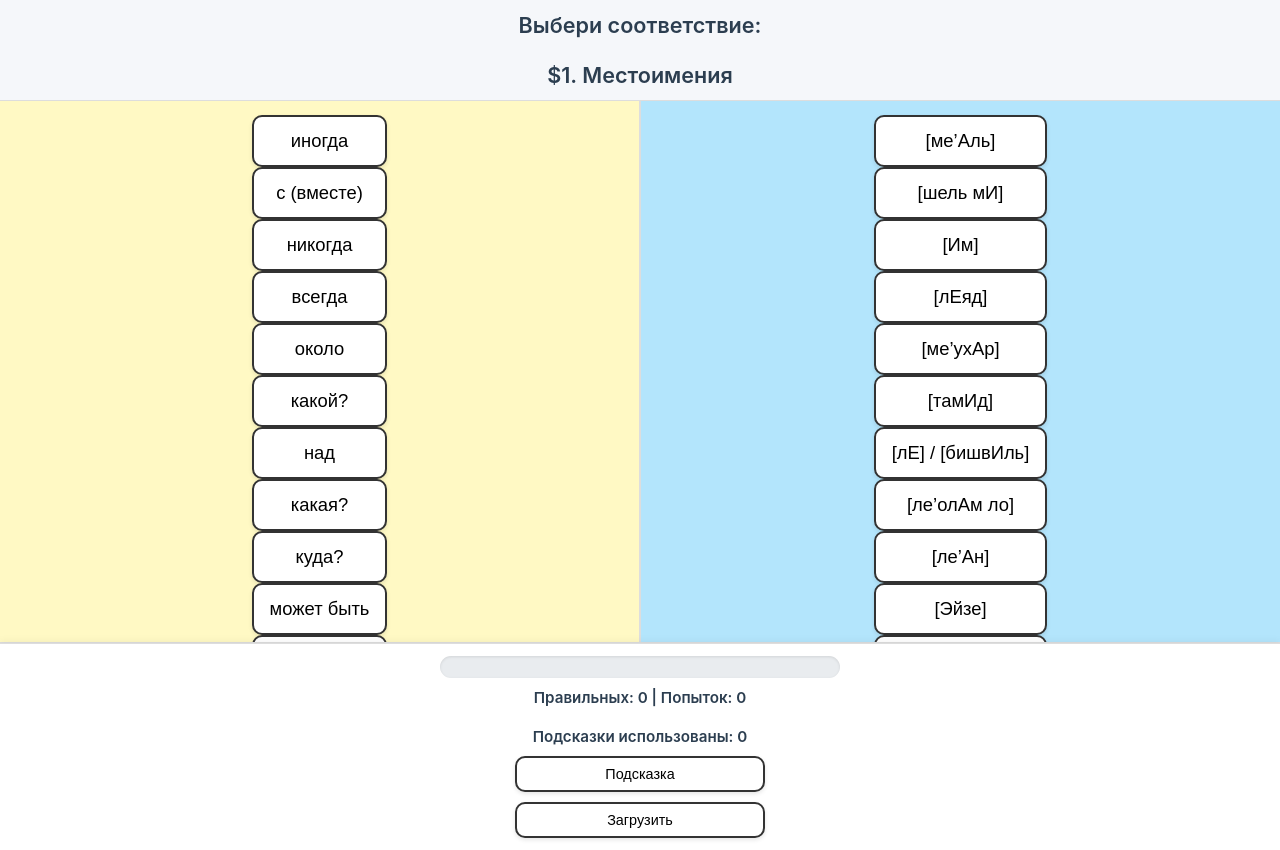
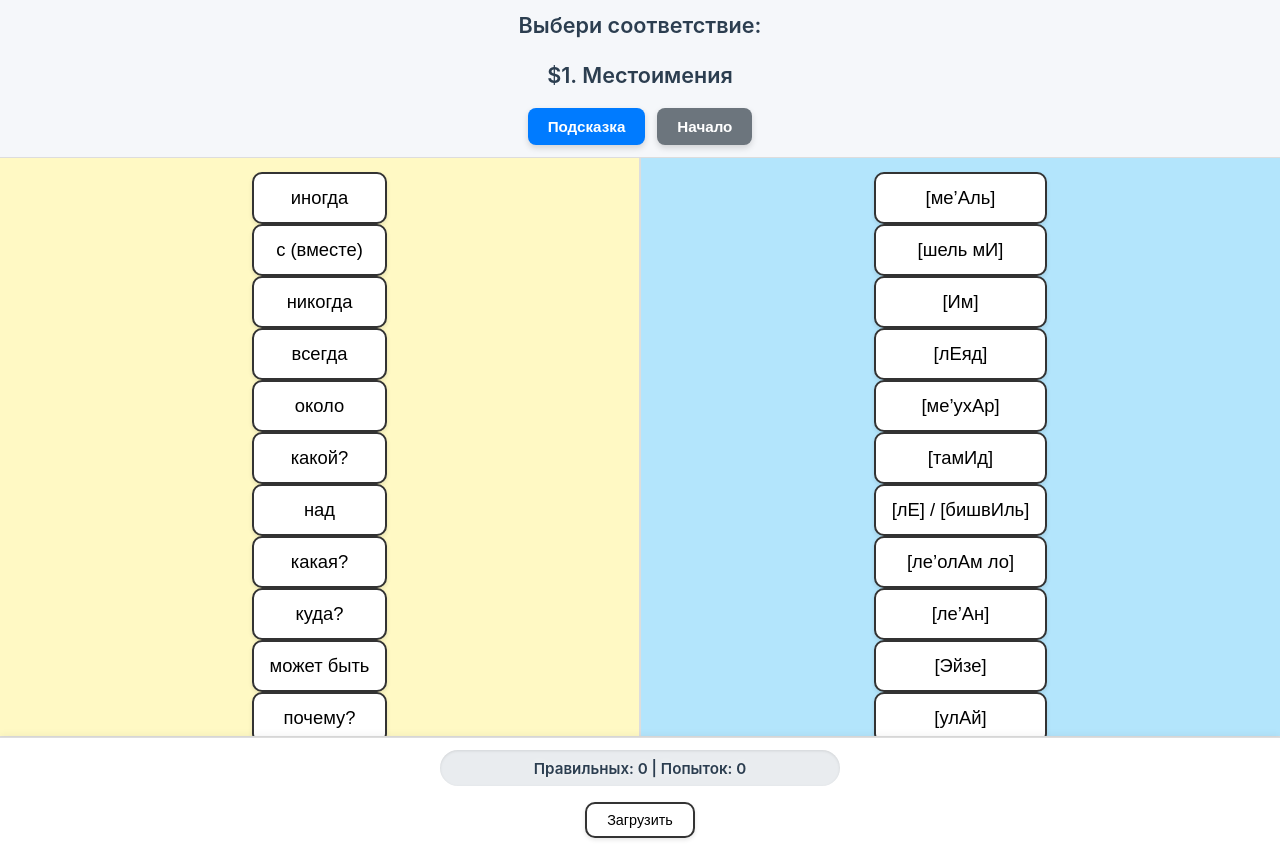
Before and after one commit to ayoda/ivrit, a plain HTML site: page index.html in a window 1280 px wide. Both pictures are taken after a click on the button "1.Местоимения". Drawn offline with Linux system fonts and the light colour scheme.

Commit message:
Implement top controls and enhance UI elements
внесена поправка 5

```diff
--- a/index.html
+++ b/index.html
@@ -21,6 +21,49 @@
       font-size: 1.35rem;
       font-weight: 600;
       color: #2c3e50;
+    }
+
+    /* === Панель кнопок вверху === */
+    #topControls {
+      display: flex;
+      justify-content: center;
+      gap: 12px;
+      margin: 8px auto 12px;
+      flex-wrap: wrap;
+    }
+
+    #hintButton, #homeButton {
+      display: block;
+      padding: 10px 20px;
+      font-size: 0.95rem;
+      font-weight: 600;
+      border: none;
+      border-radius: 8px;
+      cursor: pointer;
+      box-shadow: 0 3px 6px rgba(0,0,0,0.15);
+      transition: all 0.3s ease;
+    }
+
+    #hintButton {
+      background: #007bff;
+      color: white;
+    }
+
+    #hintButton:hover {
+      background: #0056b3;
+      transform: translateY(-1px);
+      box-shadow: 0 5px 10px rgba(0,123,255,0.3);
+    }
+
+    #homeButton {
+      background: #6c757d;
+      color: white;
+    }
+
+    #homeButton:hover {
+      background: #545b62;
+      transform: translateY(-1px);
+      box-shadow: 0 5px 10px rgba(108,117,125,0.3);
     }
 
     #fileList {
@@ -126,31 +169,51 @@
       display: flex;
       flex-direction: column;
       align-items: center;
-      gap: 10px;
+      gap: 8px;
       box-shadow: 0 -2px 8px rgba(0,0,0,0.05);
     }
 
+    /* === ПРОГРЕСС-БАР С ТЕКСТОМ === */
     #progressBarWrapper {
+      position: relative;
       width: 90%;
       max-width: 400px;
-      height: 22px;
+      height: 36px;
       background: #e9ecef;
-      border-radius: 11px;
+      border-radius: 18px;
       overflow: hidden;
       box-shadow: inset 0 1px 3px rgba(0,0,0,0.1);
     }
 
     #progressBar {
+      position: absolute;
+      left: 0;
+      top: 0;
       height: 100%;
       width: 0%;
       background: linear-gradient(90deg, #28a745, #20c997);
       transition: width 0.4s ease;
+      z-index: 1;
     }
 
-    #stats, #result, #hintCount {
+    #stats {
+      position: absolute;
+      top: 50%;
+      left: 50%;
+      transform: translate(-50%, -50%);
       font-weight: 600;
       font-size: 0.95rem;
       color: #2c3e50;
+      white-space: nowrap;
+      z-index: 2;
+      text-shadow: 0 0 8px rgba(255,255,255,0.8);
+    }
+
+    #result {
+      font-weight: 600;
+      font-size: 0.95rem;
+      color: #2c3e50;
+      text-align: center;
     }
 
     .control-btn {
@@ -167,6 +230,8 @@
       }
       .button { font-size: 1rem; padding: 11px 14px; }
       h2, #topicTitle { font-size: 1.15rem; }
+      #hintButton, #homeButton { font-size: 0.9rem; padding: 9px 16px; }
+      #stats { font-size: 0.9rem; }
       .control-btn { font-size: 0.85rem; padding: 7px 12px; }
     }
   </style>
@@ -179,18 +244,25 @@
   <div id="gameArea" style="display:none; flex-direction: column; height: 100vh;">
     <div id="topicTitle"></div>
 
+    <!-- ПАНЕЛЬ КНОПОК ВВЕРХУ -->
+    <div id="topControls">
+      <button id="hintButton">Подсказка</button>
+      <button id="homeButton">Начало</button>
+    </div>
+
     <div id="mainContainer">
       <div id="leftZone" class="scroll-zone"><div id="words"></div></div>
       <div id="rightZone" class="scroll-zone"><div id="transliterations"></div></div>
     </div>
 
     <div id="bottomControls">
-      <div id="progressBarWrapper"><div id="progressBar"></div></div>
-      <div id="stats"></div>
+      <div id="progressBarWrapper">
+        <div id="progressBar"></div>
+        <div id="stats">Правильных: 0 | Попыток: 0</div>
+      </div>
+
       <div id="result"></div>
-      <div id="hintCount">Подсказки использованы: 0</div>
       <div style="display: flex; gap: 10px; flex-wrap: wrap; justify-content: center;">
-        <button id="hintButton" class="button control-btn">Подсказка</button>
         <button id="loadProgressButton" class="button control-btn">Загрузить</button>
       </div>
     </div>
@@ -218,7 +290,7 @@
     const wordsDiv = document.getElementById("words");
     const transDiv = document.getElementById("transliterations");
     const hintButton = document.getElementById("hintButton");
-    const hintCountDiv = document.getElementById("hintCount");
+    const homeButton = document.getElementById("homeButton");
     const loadProgressButton = document.getElementById("loadProgressButton");
     const topicTitle = document.getElementById("topicTitle");
     const progressBar = document.getElementById("progressBar");
@@ -230,6 +302,11 @@
     let attempts = 0;
     let hintCount = 0;
     const gameStats = { correct: 0, attempts: 0, usedHints: 0 };
+
+    // Переменные для подсказки
+    let hintActive = false;
+    let hintFirstBtn = null;
+    let hintSecondBtn = null;
 
     function showFileOptions() {
       fileListDiv.innerHTML = '';
@@ -296,6 +373,18 @@
       }
     }
 
+    function updateStats() {
+      statsDiv.textContent = `Правильных: ${correct} | Попыток: ${attempts}`;
+    }
+
+    function clearHintHighlight() {
+      if (hintFirstBtn) hintFirstBtn.classList.remove("blue");
+      if (hintSecondBtn) hintSecondBtn.classList.remove("blue");
+      hintFirstBtn = null;
+      hintSecondBtn = null;
+      hintActive = false;
+    }
+
     function startGameWithWords(wordSets) {
       document.getElementById("title").textContent = "Выбери соответствие:";
       fileListDiv.style.display = "none";
@@ -315,12 +404,11 @@
       transDiv.innerHTML = '';
       resultDiv.textContent = '';
       progressBar.style.width = '0%';
-      statsDiv.textContent = '';
       correct = 0;
       attempts = 0;
       hintCount = 0;
-      hintCountDiv.textContent = "Подсказки использованы: 0";
       first = null;
+      clearHintHighlight(); // сбрасываем подсветку
 
       selected.forEach(item => {
         const btn = document.createElement("button");
@@ -349,6 +437,10 @@
 
     function checkAnswer(btn) {
       if (btn.disabled) return;
+
+      // Сброс подсветки подсказки при новом нажатии
+      clearHintHighlight();
+
       if (!first) {
         first = btn;
         btn.classList.add("yellow");
@@ -378,9 +470,7 @@
         if (correct === wordsDiv.children.length) {
           resultDiv.innerHTML = "<br>Готово! Отличная работа!";
           setTimeout(() => {
-            gameArea.style.display = "none";
-            fileListDiv.style.display = "flex";
-            showFileOptions();
+            returnToHome();
           }, 2800);
         }
       }
@@ -392,31 +482,37 @@
       progressBar.style.width = `${(done / total) * 100}%`;
     }
 
-    function updateStats() {
-      statsDiv.textContent = `Правильных: ${correct} | Попыток: ${attempts}`;
-    }
-
     hintButton.onclick = () => {
       if (!first || first.disabled) return;
+
+      // Сбрасываем старую подсветку
+      clearHintHighlight();
+
       const match = first.dataset.match;
       const side = first.dataset.side;
       const target = side === "ru" ? transDiv : wordsDiv;
       const matched = Array.from(target.querySelectorAll(".button:not([disabled])"))
         .find(b => b.textContent === match);
+
       if (matched) {
         first.classList.add("blue");
         matched.classList.add("blue");
+        hintFirstBtn = first;
+        hintSecondBtn = matched;
+        hintActive = true;
         hintCount++;
         gameStats.usedHints++;
-        hintCountDiv.textContent = `Подсказки использованы: ${hintCount}`;
-        setTimeout(() => {
-          first.classList.remove("blue");
-          matched.classList.remove("blue");
-        }, 1800);
       }
     };
 
-    // УДАЛЕНА КНОПКА "Сохранить" — логика тоже удалена
+    function returnToHome() {
+      gameArea.style.display = "none";
+      fileListDiv.style.display = "flex";
+      document.getElementById("title").textContent = "Что будем тренировать?";
+      showFileOptions();
+    }
+
+    homeButton.onclick = returnToHome;
 
     loadProgressButton.onclick = () => {
       const saved = localStorage.getItem('ivritProgress');
```
